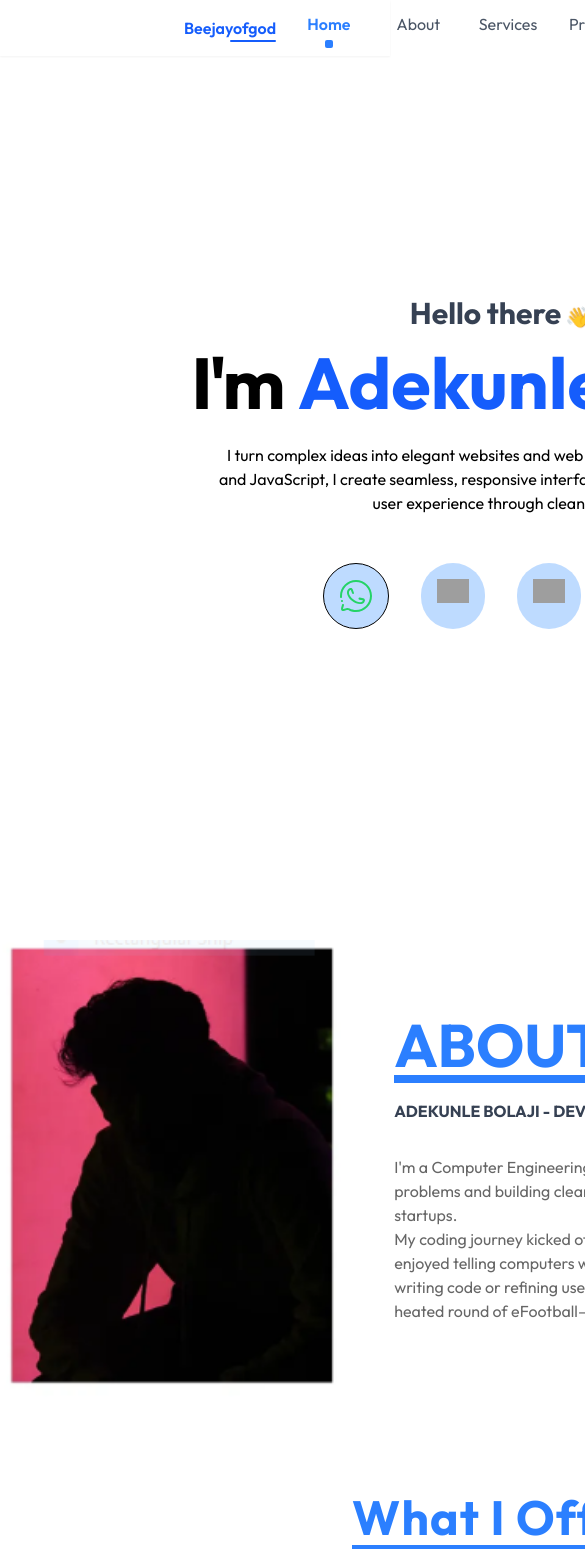
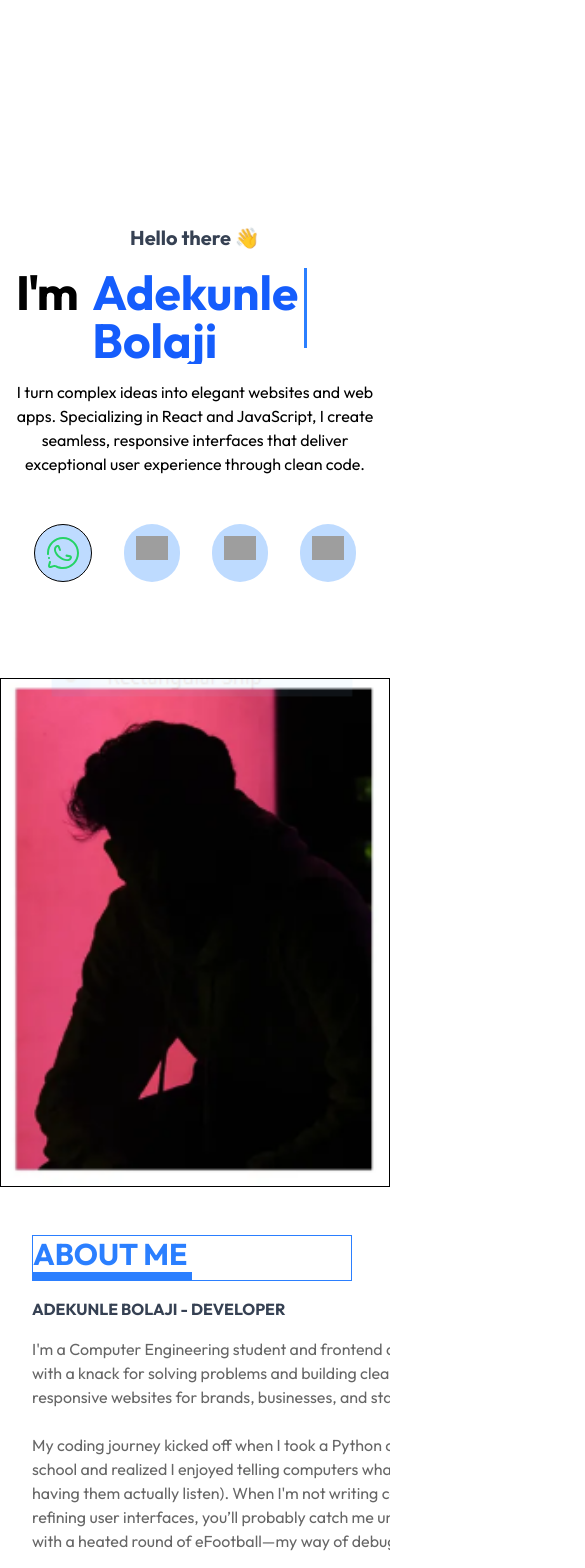
Before and after one commit to BEEJAYOFGOD/portfolio, a React (Vite) app: page / in a window 390 px wide. Shown: the top 1568 px of the page, 585 px wide, since content can reach past the window. Built offline with nearby package versions, Linux system fonts and the light colour scheme; grey boxes are pictures that could not be loaded.

Commit message:
improved mobile screen

```diff
--- a/src/components/Navbar.jsx
+++ b/src/components/Navbar.jsx
@@ -6,7 +6,7 @@ const Navbar = () => {
 
     return (
         <>
-            <header className="fixed top-0 border-gray-200 md:backdrop-blur-md flex justify-between items-center px-46 w-full text-sm shadow-xs z-50">
+            <header className="hidden md:flex fixed top-0 border-gray-200 md:backdrop-blur-md  justify-between items-center px-46 w-full text-sm shadow-xs z-50">
                 <Link
                     className="text-blue-600 text-base flex relative flex-col font-semibold after:content-[''] after:right-0 after:top-6 after:bottom-0 after:transition-all after:ease-in-out duration-[3s] after:w-1/2 after:absolute after:h-[2px] hover:after:w-full after:bg-blue-600 after:rounded-full"
                     to="/"
--- a/src/pages/Portfolio.jsx
+++ b/src/pages/Portfolio.jsx
@@ -17,6 +17,8 @@ const Portfolio = () => {
     useEffect(() => {
         const sections = document.querySelectorAll("[data-section]");
 
+        const isMobile = true;
+
         console.log(sections);
 
         const observer = new IntersectionObserver(
@@ -27,11 +29,11 @@ const Portfolio = () => {
                         const section =
                             entry.target.getAttribute("data-section");
 
-                        history.pushState(
-                            null,
-                            "",
-                            `${section == "home" ? "/" : `#${section}`}`
-                        );
+                        // history.pushState(
+                        //     null,
+                        //     "",
+                        //     `${section == "home" ? "/" : `#${section}`}`
+                        // );
 
                         let sectionIndex = Array.from(Links).findIndex(
                             (obj) => obj.name === section
@@ -78,27 +80,27 @@ const Portfolio = () => {
         <>
             <Navbar />
 
-            <div className="w-[1000px] mx-auto">
+            <div className="md:w-[1000px] mx-auto  max-w-screen overflow-hidden">
                 <section
-                    className="relative flex items-center justify-center flex-col min-h-screen"
+                    className="relative flex items-center justify-center flex-col md:min-h-screen pt-36 md:py-0"
                     id="home"
                     data-section="home"
                 >
-                    <h1 className="text-gray-700 text-3xl font-bold transition-transform mt-20">
+                    <h1 className="text-gray-700 text-xl md:text-3xl font-bold transition-transform mt-20">
                         Hello there
-                        <span className="wave text-xl ml-1">👋</span>
+                        <span className="wave md:text-xl ml-1">👋</span>
                     </h1>
 
-                    <span className="font-bold text-6xl mt-4 flex h-20 justify-right b box-content  overflow-hidden">
-                        <span className="tracking-tighter text-7xl flex ">
+                    <span className="font-bold text-5xl mt-4 flex md:h-20 justify-center box-content px-4 md:px-0 overflow-hidden">
+                        <span className="tracking-tighter  md:text-7xl flex ">
                             I'm
                         </span>
-                        <span className="role  ml-4  text-7xl flex  relative   text-blue-600  after:absolute after:left-4 after:h-full after:w-full after:border-l-3 after:border-blue-500 after:bg-white">
+                        <span className="role  ml-4  md:text-7xl flex  relative   text-blue-600  after:absolute after:left-4 after:h-20 after:w-full after:border-l-3 after:border-blue-500 after:bg-white ">
                             {role}
                         </span>
                     </span>
 
-                    <p className="w-xl text-center mt-4  min-w-sm">
+                    <p className="max-w-xl text-center  mt-4 md:w-xl w-sm">
                         I turn complex ideas into elegant websites and web apps.
                         Specializing in React and JavaScript, I create seamless,
                         responsive interfaces that deliver exceptional user
@@ -108,7 +110,7 @@ const Portfolio = () => {
                     <div className="flex gap-8 pt-12">
                         <a
                             href="https://wa.me/2348130639734"
-                            className="bg-blue-200 p-4 rounded-full hover:bg-blue-300/80 transition duration-300 hover:-translate-y-2 hover:transition-all hover:ease-in-out ease-in border"
+                            className="bg-blue-200 md:p-4 p-3 rounded-full hover:bg-blue-300/80 transition duration-300 hover:-translate-y-2 hover:transition-all hover:ease-in-out ease-in border"
                         >
                             <img
                                 className="w-8 m-auto"
@@ -120,20 +122,20 @@ const Portfolio = () => {
                         <a
                             href="https://x.com/Beejayofgod"
                             target="new"
-                            className="bg-blue-200 p-4 rounded-full hover:bg-blue-300/80 transition duration-300 hover:-translate-y-2 hover:transition-all hover:ease-in-out ease-in"
+                            className="bg-blue-200 md:p-4 p-3  rounded-full hover:bg-blue-300/80 transition duration-300 hover:-translate-y-2 hover:transition-all hover:ease-in-out ease-in"
                         >
                             <img className="w-8 m-auto" src={twitter} alt="" />
                         </a>
                         <a
                             href="https://www.github.com/beejayofgod"
-                            className="bg-blue-200 p-4 rounded-full hover:bg-blue-300/80 transition duration-300 hover:-translate-y-2 hover:transition-all hover:ease-in-out ease-in"
+                            className="bg-blue-200 md:p-4 p-3  rounded-full hover:bg-blue-300/80 transition duration-300 hover:-translate-y-2 hover:transition-all hover:ease-in-out ease-in"
                             target="new"
                         >
                             <img className="w-8 m-auto" src={github} alt="" />
                         </a>
                         <a
                             href="https://www.linkedin.com/in/beejayofgod"
-                            className="bg-blue-200 p-4 rounded-full hover:bg-blue-300/80 transition duration-300 hover:-translate-y-2 hover:transition-all hover:ease-in-out ease-out"
+                            className="bg-blue-200 md:p-4 p-3  rounded-full hover:bg-blue-300/80 transition duration-300 hover:-translate-y-2 hover:transition-all hover:ease-in-out ease-out"
                             target="new"
                         >
                             <img className="w-8 m-auto" src={linkedin} alt="" />
@@ -145,27 +147,27 @@ const Portfolio = () => {
                     onClick={() => handleClick(1, Links)}
                     id="about"
                     data-section="about"
-                    className="flex py-24 gap-12 "
+                    className="flex md:flex-row flex-col py-24 gap-12 "
                 >
-                    <div>
-                        <img className="w-sm" src={myPic} alt="" />
+                    <div className="border">
+                        <img className="w-sm mx-auto" src={myPic} alt="" />
                     </div>
-                    <div className="w-2xl my-auto">
-                        <h2 className="text-blue-500 w-xs pb-2 text-6xl relative font-bold  after:absolute after:bottom-0  after:left-0 after:content-['']  after:h-2 after:w-4/5 after:bg-blue-500 ">
+                    <div className="w-2xl my-auto px-8">
+                        <h2 className="text-blue-500 w-xs pb-2 md:text-5xl text-3xl relative font-bold  after:absolute after:bottom-0  after:left-0 after:content-['']  after:h-2 md:after:w-4/5 after:w-1/2 after:bg-blue-500  border">
                             ABOUT ME
                         </h2>
                         <p className=" font-bold mt-4 text-gray-700">
                             ADEKUNLE BOLAJI - DEVELOPER
                         </p>
-                        <p className="mt-8 opacity-60">
+                        <p className="md:mt-8 mt-4 w-md opacity-60">
                             I'm a Computer Engineering student and frontend
                             developer with a knack for solving problems and
                             building clean, responsive websites for brands,
                             businesses, and startups.
-                            <br /> My coding journey kicked off when I took a
-                            Python course in school and realized I enjoyed
-                            telling computers what to do (and having them
-                            actually listen). When I'm not writing code or
+                            <br /> <br /> My coding journey kicked off when I
+                            took a Python course in school and realized I
+                            enjoyed telling computers what to do (and having
+                            them actually listen). When I'm not writing code or
                             refining user interfaces, you’ll probably catch me
                             unwinding with a heated round of eFootball—my way of
                             debugging life.
@@ -178,16 +180,16 @@ const Portfolio = () => {
                     id="services"
                     data-section="services"
                 >
-                    <div className="mb-16 sticky top-0  flex ">
+                    <div className="mb-16    border  ">
                         <h2
                             // ref={af
-                            className={`text-5xl font-bold  mx-auto text-center pb-2 relative tracking-wide text-blue-500 after:absolute after:bottom-0 after:left-0 after:content-['']   after:h-1 after:w-full hover:after:w-full after:duration-500 transition-all after:transition-all after:bg-blue-500 `}
+                            className={`md:text-5xl w-fit  text-3xl font-bold ml-8  border md:mx-auto md:text-center pb-2 relative tracking-wide text-blue-500 after:absolute after:bottom-0 after:left-0 after:content-['']   after:h-1 after:w-full hover:after:w-full after:duration-500 transition-all after:transition-all after:bg-blue-500 `}
                         >
                             What I Offer
                         </h2>
                     </div>
 
-                    <div className=" grid grid-cols-3 gap-10">
+                    <div className=" md:grid md:grid-cols-3 md:gap-10 flex flex-col gap-6 px-8 md:px-0">
                         <article className="service bg-gradient-to-b  from-blue-50 to-blue-300 p-8 rounded-2xl text-center hover:transform hover:scale-105 hover:rotate-1 transition-all duration-300 hover:duration-200 hover:shadow-md">
                             <div className="bg-blue-500 p-4 rounded-xl w-fit mx-auto mb-6">
                                 <Palette className="w-8 h-8 text-white" />
@@ -255,7 +257,11 @@ const Portfolio = () => {
                     </div>
                 </section>
 
-                <div id="projects" data-section="projects">
+                <div
+                    id="projects"
+                    className="px-8 md:px-0"
+                    data-section="projects"
+                >
                     <h1 active className="text-4xl font-bold mb-4">
                         Portfolio1
                     </h1>
@@ -287,7 +293,11 @@ const Portfolio = () => {
                         voluptatibus. v
                     </p>
                 </div>
-                <div id="contact" className="" data-section="contact">
+                <div
+                    id="contact"
+                    className="px-8 md:px-0"
+                    data-section="contact"
+                >
                     <h1 active className="text-4xl font-bold mb-4">
                         Portfolio
                     </h1>
```
